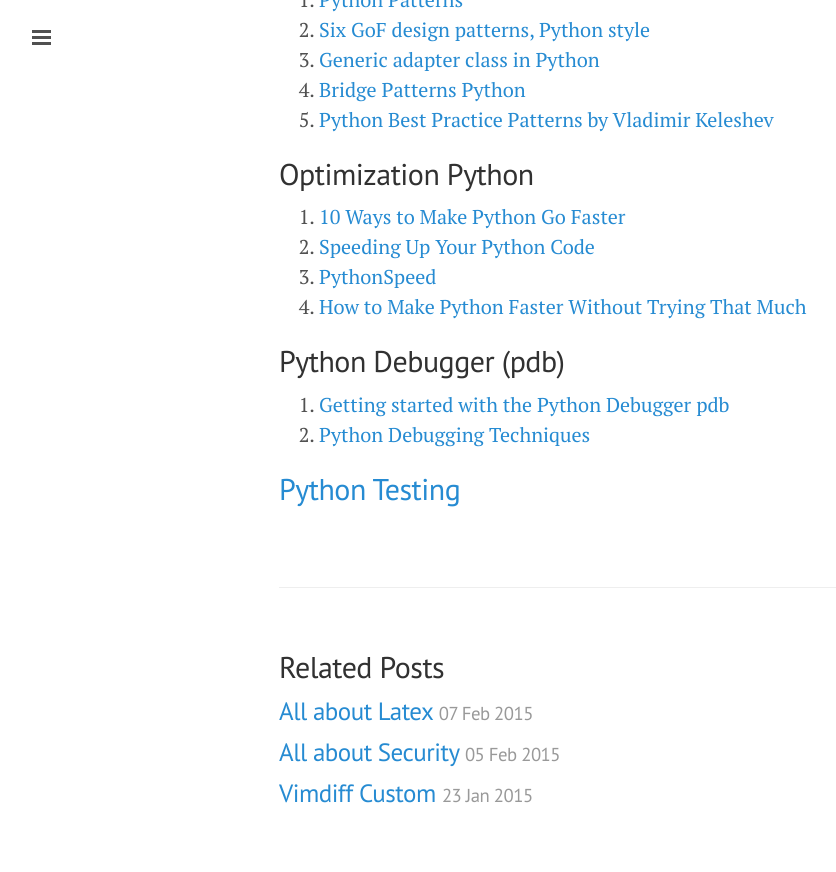
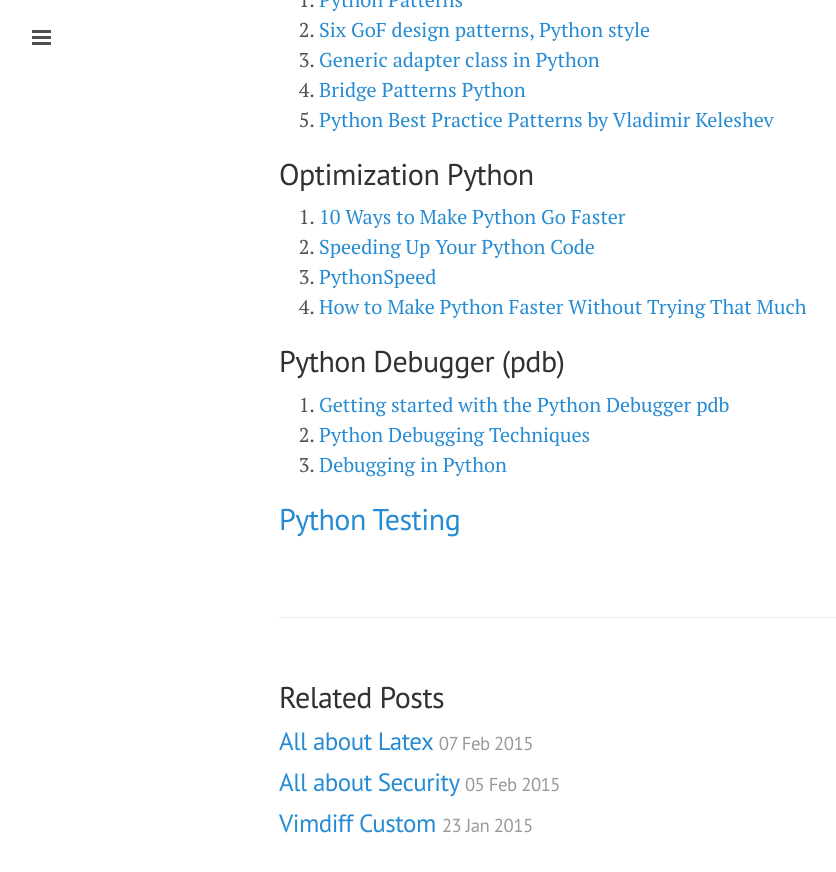
Before and after one commit to ibotdotout/ibotdotout.github.io, a Jekyll site: the page built from _posts/2014-06-08-python.md, in a window 1280 px wide and 900 px high, scrolled down 3887 px. Shown: the top 872 px of the window, without its empty margins (1-837 px from the left). Built offline with Jekyll 4.4.1, drawn with Linux system fonts in a browser that asks for light colours; Markdown is read by kramdown in place of the engine named in the settings.

Commit message:
Update 2014-06-08-python.md

```diff
--- a/_posts/2014-06-08-python.md
+++ b/_posts/2014-06-08-python.md
@@ -162,5 +162,6 @@ permalink: python
 ## Python Debugger (pdb)
 1. [Getting started with the Python Debugger pdb](http://stackoverflow.com/questions/4228637/getting-started-with-the-python-debugger-pdb)
 2. [Python Debugging Techniques](https://gimmebar-assets.s3.amazonaws.com/4fe38b76be0a5.html)
+3. [Debugging in Python](https://pythonconquerstheuniverse.wordpress.com/2009/09/10/debugging-in-python/)
 
 ## [Python Testing]({{url}}/python-testing)
```
